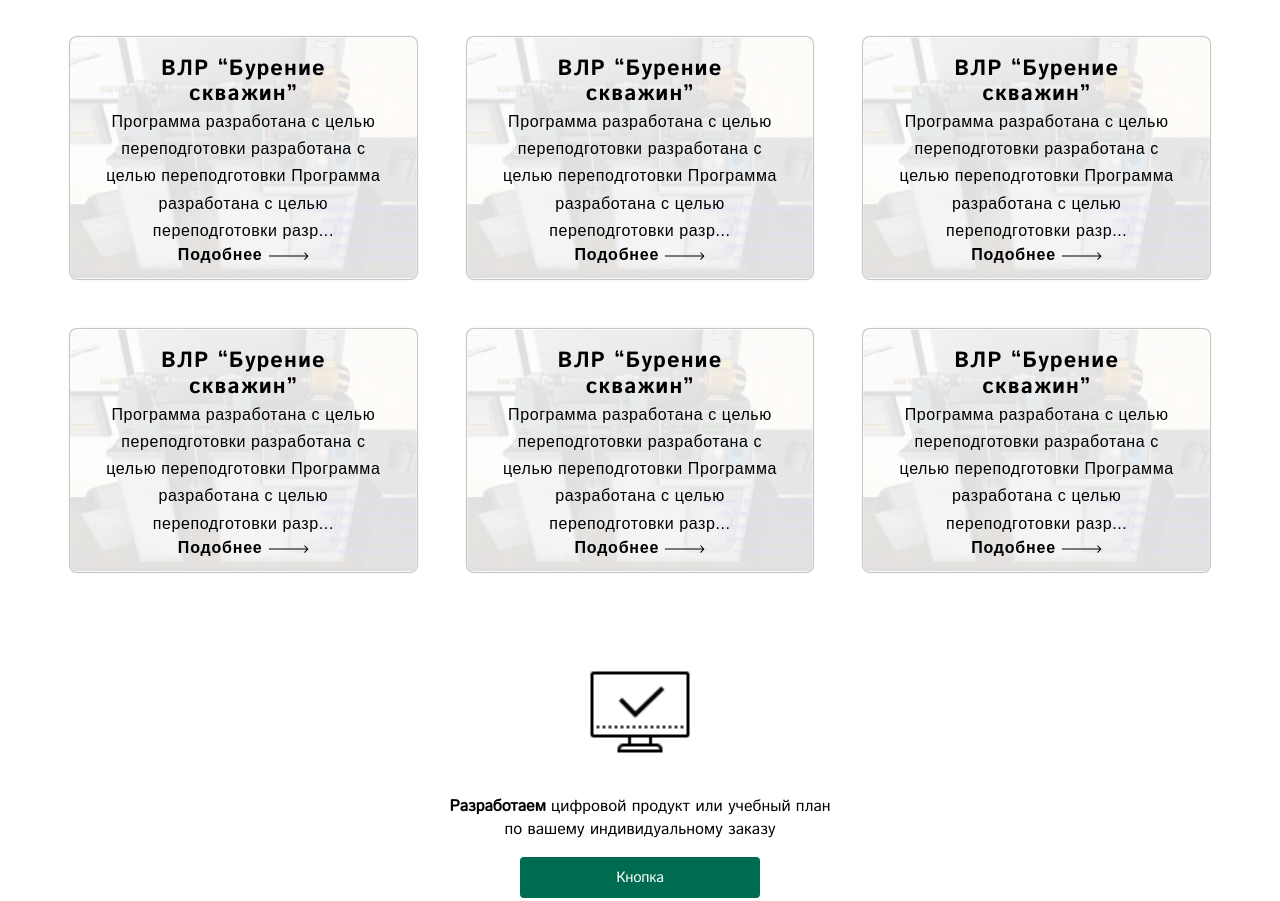
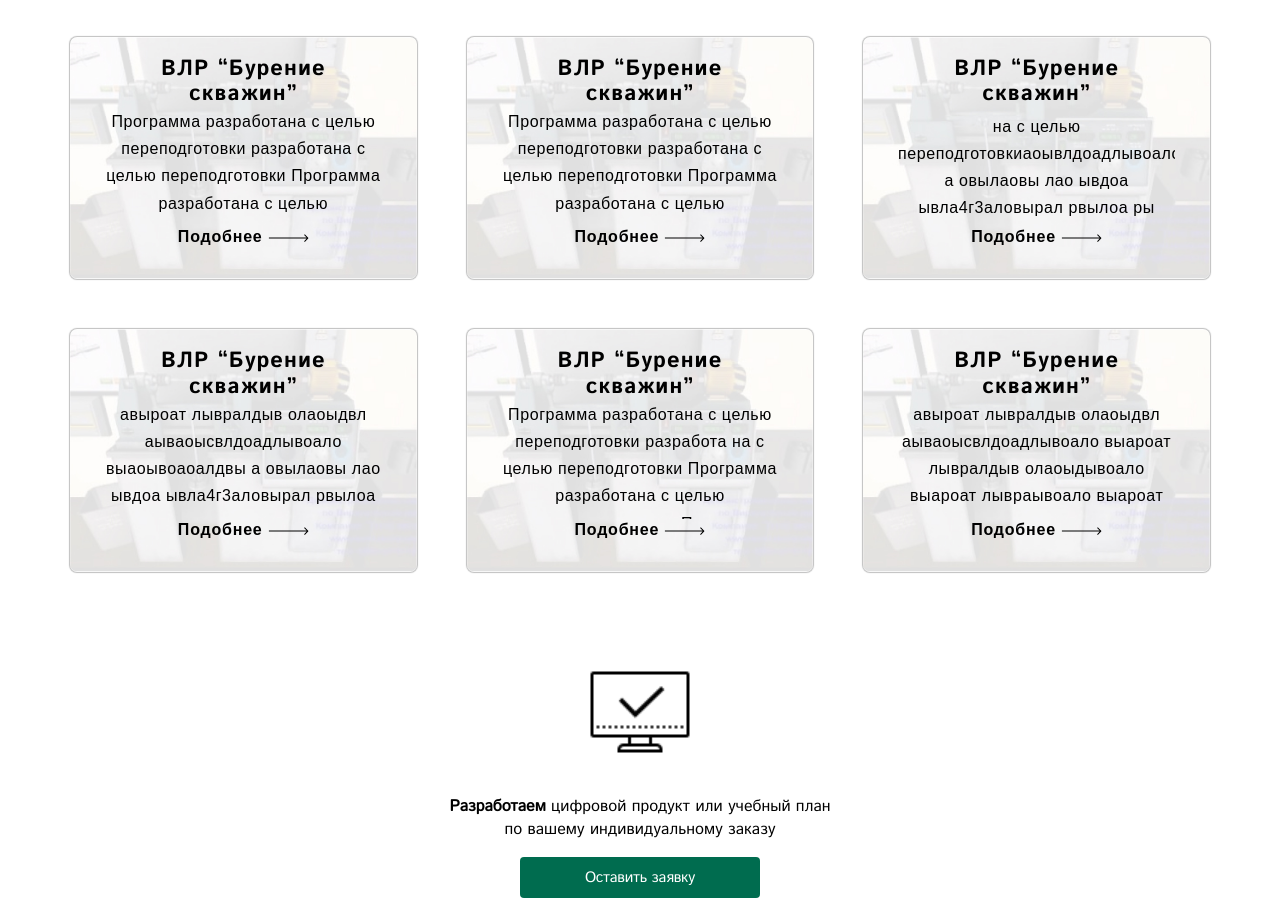
Before and after one commit to Morozko122/sait, a plain HTML site: page index.html in a window 1280 px wide. Shown: the part 2251-3152 px from the top of the page. Drawn offline with Linux system fonts and the light colour scheme.

Commit message:
main page complite 2

```diff
--- a/index.html
+++ b/index.html
@@ -137,7 +137,7 @@
                 <div class="card" style="background-image: url('./res/images/obr1.png')" >
                     <div class="text">
                         <h4>Нефтегазовое дело</h4>
-                        <p>Описание создано для описания программы описания программы</p>
+                        <p>Описание создано для описания программыfdsfdsfds fsd аволыаывроарывия программыfdsfdsfds fsd аволыаывроарывлоравыр алвыаывлорал оывралыврлда рывлд аывия программыfdsfdsfds fsd аволыаывроарывлоравыр алвыаывлорал оывралыврлда рывлд аывия программыfdsfdsfds fsd аволыаывроарывлоравыр алвыаывлорал оывралыврлда рывлд аывлоравыр алвыаывлорал оывралыврлда рывлд аывдf sdf sd sd sd f456787654f sdf sd fsd fds f sdwefrgth fdsnjt54rfg</p>
                     <div class = "bottomtext"><a href="#">
                         Подобнее
                         <img src="./res/images/Arrow 1.svg">
@@ -148,7 +148,7 @@
                 <div class="card" style="background-image: url('./res/images/obr2.png')">
                     <div class="text">
                         <h4>Нефтегазовое дело</h4>
-                        <p>Описание создано для описания программы описания программы</p>
+                        <p>Описание создано для описания программыfdsfdsfds fsd аволыаывроарывия программыfdsfdsfds fsd аволыаывроарывлоравыр алвыаывлорал оывралыврлда рывлд аывия программыfdsfdsfds fsd аволыаывроарывлоравыр алвыаывлорал оывралыврлда рывлд аывия программыfdsfdsfds fsd аволыаывроарывлоравыр алвыаывлорал оывралыврлда рывлд аывлоравыр алвыаывлорал оывралыврлда рывлд аывдf sdf sd sd sd f456787654f sdf sd fsd fds f sdwefrgth fdsnjt54rfg</p>
                         <div class = "bottomtext"><a href="#">
                             Подобнее
                             <img src="./res/images/Arrow 1.svg">
@@ -159,7 +159,7 @@
                 <div class="card" style="background-image: url('./res/images/obr3.png')">
                     <div class="text">
                         <h4>Нефтегазовое дело</h4>
-                        <p>Описание создано для описания программы описания программы</p>
+                        <p>Описание создано для описания программыfdsfdsfds fsd аволыаывроарывия программыfdsfdsfds fsd аволыаывроарывлоравыр алвыаывлорал оывралыврлда рывлд аывия программыfdsfdsfds fsd аволыаывроарывлоравыр алвыаывлорал оывралыврлда рывлд аывия программыfdsfdsfds fsd аволыаывроарывлоравыр алвыаывлорал оывралыврлда рывлд аывлоравыр алвыаывлорал оывралыврлда рывлд аывдf sdf sd sd sd f456787654f sdf sd fsd fds f sdwefrgth fdsnjt54rfg</p>
                         <div class = "bottomtext"><a href="#">
                             Подобнее
                             <img src="./res/images/Arrow 1.svg">
@@ -230,10 +230,7 @@
                 <div class="card" style="background-image: url('./res/images/digital.jpg')">
                     <div class="text">
                         <h4>ВЛР “Бурение скважин”</h4>
-                        <p>Программа разработана с целью
-                            переподготовки разработана с целью переподготовки
-                            Программа разработана с целью
-                            переподготовки разр...</p>
+                        <p>на с целью переподготовкиаоывлдоадлывоаловыралоаоалдвы а овылаовы лао ывдоа ывла4г3аловырал рвылоа ры</p>
                             <div class = "bottomtext"><a href="#">
                                 Подобнее
                                 <img src="./res/images/Arrow 1.svg">
@@ -244,10 +241,7 @@
                 <div class="card" style="background-image: url('./res/images/digital.jpg')">
                     <div class="text">
                         <h4>ВЛР “Бурение скважин”</h4>
-                        <p>Программа разработана с целью
-                            переподготовки разработана с целью переподготовки
-                            Программа разработана с целью
-                            переподготовки разр...</p>
+                        <p >авыроат лывралдыв олаоыдвл аываоысвлдоадлывоало выаоывоаоалдвы а  овылаовы лао ывдоа ывла4г3аловырал рвылоа рывло раоылв орыволар овыролра лоыврал ываыв ралоывр лаорыв89аг ыв89аг выг98 аг2шщ выг89а г982 оавырАШГу9ц 8шкгоа9ушврыа шгчлгоа 89шго98уцшгроа982шг оу</p>
                             <div class = "bottomtext"><a href="#">
                                 Подобнее
                                 <img src="./res/images/Arrow 1.svg">
@@ -258,10 +252,8 @@
                 <div class="card" style="background-image: url('./res/images/digital.jpg')">
                     <div class="text">
                         <h4>ВЛР “Бурение скважин”</h4>
-                        <p>Программа разработана с целью
-                            переподготовки разработана с целью переподготовки
-                            Программа разработана с целью
-                            переподготовки разр...</p>
+                        <p>Программа разработана с целью переподготовки разработа   на с целью переподготовки Программа разработана с целью переподготовки разр Программа разработана с целью переподготовки разработана с целью переподготовки Программа разработана с целью переподготовки разр Программа разработана с целью переподготовки разработана с целью переподготовки Программа разработана с целью переподготовки разр Программа разработана с целью переподготовки разработана с целью переподготовки Программа разработана с целью переподготовки разр Программа разработана с целью переподготовки разработана с целью переподготовки Программа разработана с целью переподготовки разр</p>
+
                             <div class = "bottomtext"><a href="#">
                                 Подобнее
                                 <img src="./res/images/Arrow 1.svg">
@@ -272,10 +264,7 @@
                 <div class="card" style="background-image: url('./res/images/digital.jpg')">
                     <div class="text">
                         <h4>ВЛР “Бурение скважин”</h4>
-                        <p>Программа разработана с целью
-                            переподготовки разработана с целью переподготовки
-                            Программа разработана с целью
-                            переподготовки разр...</p>
+                        <p >авыроат лывралдыв олаоыдвл аываоысвлдоадлывоало выароат лывралдыв олаоыдывоало выароат лывраывоало выароат лывраывоало выароат лывраывоало выароат лывраывоало выароат лывраывоало выароат лывраывоало выароат лывравл аываоысвлдоадлывоало выаоывоаоалдвы а  овылаовы лао ывдоа ывла4г3аловырал рвылоа роат лывралдыв олаоыдвл аываоысвлдоадлывоало выаоывоаоалдвы а  овылаовы лао ывдоа ывла4г3аловырал рвылоа роат лывралдыв олаоыдвл аываоысвлдоадлывоало выаоывоаоалдвы а  овылаовы лао ывдоа ывла4г3аловырал рвылоа оывоаоалдвы а  овылаовы лао ывдоа ывла4г3аловырал рвылоа рывло раоылв орыволар овыролра лоыврал ываыв ралоывр лаорыв89аг ыв89аг выг98 аг2шщ выг89а г982 оавырАШГу9ц 8шкгоа9ушврыа шгчлгоа 89шго98уцшгроа982шг оу</p>
                             <div class = "bottomtext"><a href="#">
                                 Подобнее
                                 <img src="./res/images/Arrow 1.svg">
@@ -287,7 +276,7 @@
             <div class="neworder">
                 <img src="./res/images/icons8-монитор-80.png" alt="Монитор" />
                 <p><b>Разработаем</b> цифровой продукт или учебный план<br> по вашему индивидуальному заказу</p>
-                <a href="#" class="digital-a">Кнопка</a>
+                <a href="#" class="digital-a">Оставить заявку</a>
             </div>
         </div>
     </div>
--- a/style.css
+++ b/style.css
@@ -240,11 +240,16 @@ body {
   margin-top: auto;
   margin-bottom: auto;
   color: rgba(0, 0, 0, 0.70);
-  font-size: 22px;
+  font-size: 20px;
   font-family: 'Heebo', sans-serif;
   line-height: 176%;
   letter-spacing: -1.21px;
-
+  overflow: hidden;
+  text-overflow: ellipsis;
+  display: -webkit-box;
+  -webkit-line-clamp: 3;
+  -webkit-box-orient: vertical;
+  max-height: 120px;
 }
 
 
@@ -423,6 +428,12 @@ body {
   letter-spacing: 0.6px;
   margin-top: 0;
   margin-bottom: 0;
+  overflow: hidden;
+  text-overflow: ellipsis;
+  display: -webkit-box;
+  -webkit-line-clamp: 5;
+  -webkit-box-orient: vertical;
+  max-height: 200px;
 }
 
 #digital .bottomtext {
```
Also changed, not shown: script.js (line endings or trailing spaces).
